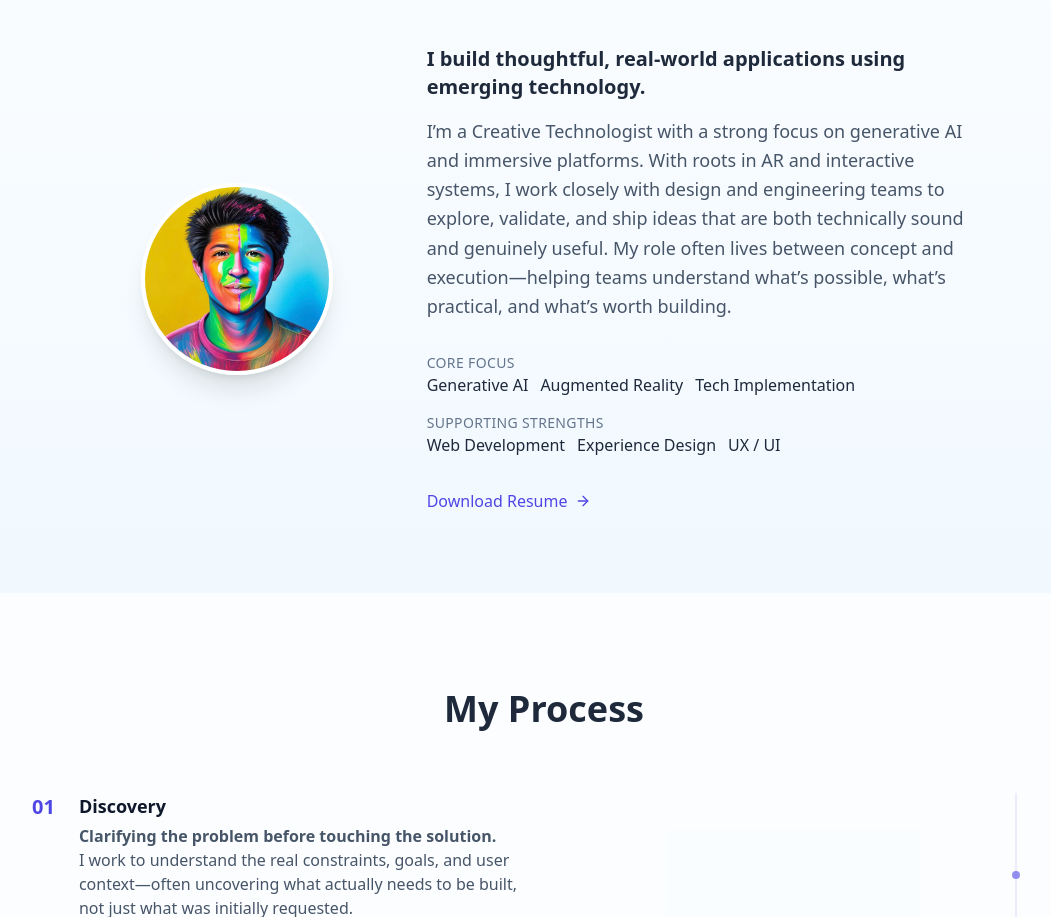
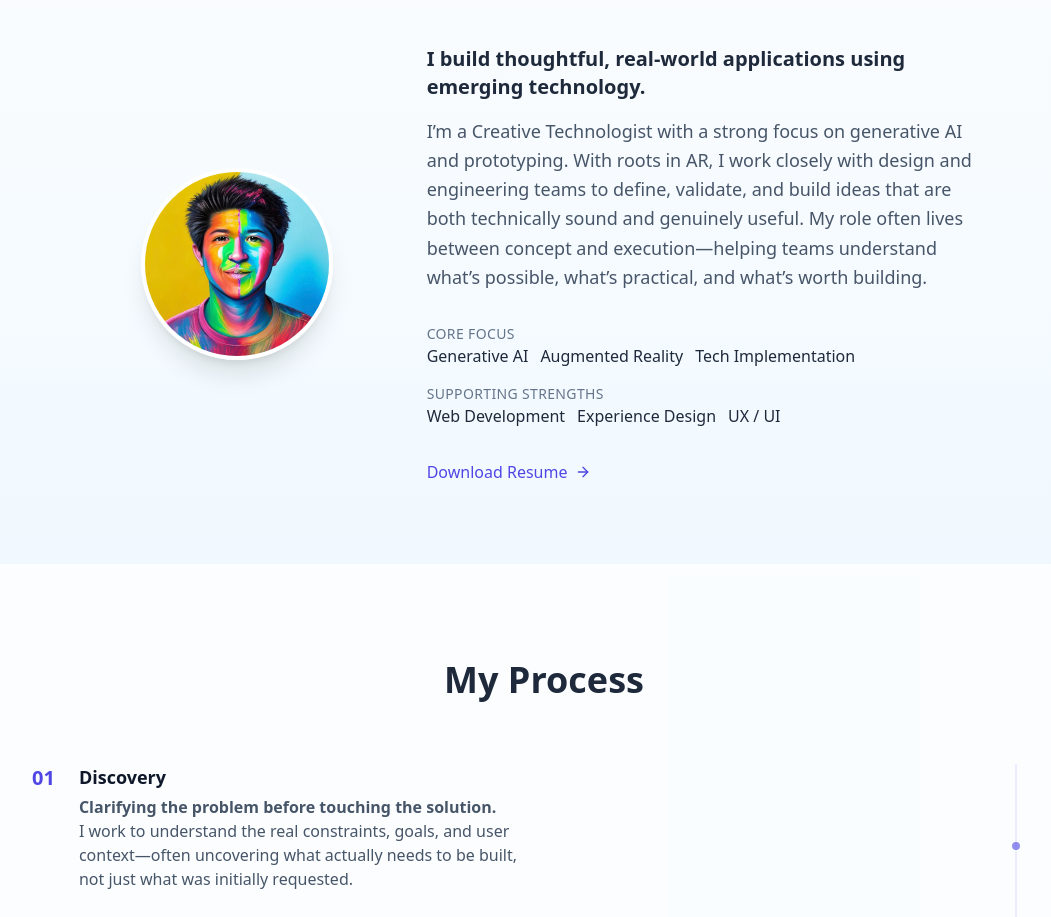
Before and after one commit to IsaacNino/portfolio-site, a website: page index.html in a window 1280 px wide. Shown: the part 2093-3010 px from the top of the page, without its empty margins (96-1147 px from the left). Drawn offline with nearby package versions, Linux system fonts and the light colour scheme.

Commit message:
Refine About section content

```diff
--- a/index.html
+++ b/index.html
@@ -139,9 +139,9 @@
 
                 <!-- Supporting context -->
                 <p class="text-lg text-slate-600 mb-8 leading-relaxed">
-                I’m a Creative Technologist with a strong focus on generative AI and immersive platforms.
-                With roots in AR and interactive systems, I work closely with design and engineering teams
-                to explore, validate, and ship ideas that are both technically sound and genuinely useful.
+                I’m a Creative Technologist with a strong focus on generative AI and prototyping.
+                With roots in AR, I work closely with design and engineering teams
+                to define, validate, and build ideas that are both technically sound and genuinely useful.
                 My role often lives between concept and execution—helping teams understand what’s possible,
                 what’s practical, and what’s worth building.
                 </p>
```
